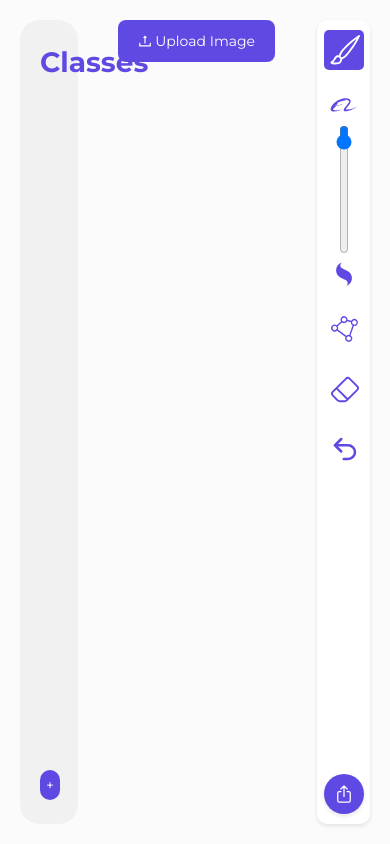
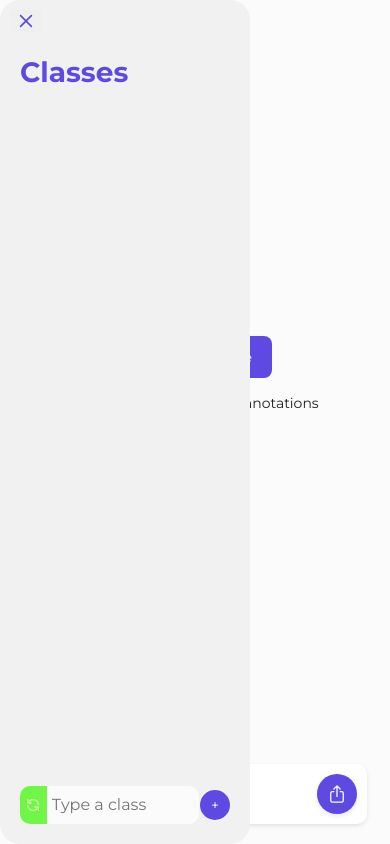
Before and after one commit to ana-pfeilsticker/Take-Home-Test-Overview-AI, a React (Vite) app in the folder segmentation-tool/: page / in a window 390 px wide. Built offline with nearby package versions, Linux system fonts and the light colour scheme.

Commit message:
feat: adds responsivines in smaller screens

```diff
--- a/segmentation-tool/src/App.css
+++ b/segmentation-tool/src/App.css
@@ -1,5 +1,5 @@
-#root {
-	max-width: 1280px;
-	margin: 0 auto;
-	text-align: center;
+@media (max-width: 800px) {
+	#sider {
+		position: absolute;
+	}
 }
--- a/segmentation-tool/src/App.tsx
+++ b/segmentation-tool/src/App.tsx
@@ -5,6 +5,7 @@ import theme from "./styles/theme";
 import ClassesPanel from "./components/ClassesPanel/ClassesPanel";
 import CanvasArea from "./components/Canvas/CanvasArea";
 import { useState } from "react";
+import "./App.css";
 
 export interface ClassItemInterface {
 	id: number;
@@ -39,12 +40,15 @@ function App() {
 			}}
 		>
 			<AntdApp>
-				<Layout style={{ height: "100vh", background: "#FBFBFB" }}>
+				<Layout id="layout" style={{ height: "100vh", background: "#FBFBFB" }}>
 					<Sider
+						id="sider"
 						width="25%"
 						style={{
 							background: theme.backgroundColor,
 							padding: "20px",
+							minWidth: "300px",
+							zIndex: "1000",
 						}}
 					>
 						<ClassesPanel
--- /dev/null
+++ b/segmentation-tool/src/components/Canvas/CanvasArea.css
@@ -0,0 +1,15 @@
+#canvas-div {
+	height: 100%;
+	width: 90%;
+}
+
+@media (max-width: 800px) {
+	.canvas-toolbar {
+		flex-direction: column;
+	}
+
+	#canvas-div {
+		height: 90%;
+		width: 99%;
+	}
+}
--- a/segmentation-tool/src/components/Canvas/CanvasArea.tsx
+++ b/segmentation-tool/src/components/Canvas/CanvasArea.tsx
@@ -4,6 +4,7 @@ import { Upload, message } from "antd";
 import { UploadOutlined } from "@ant-design/icons";
 import { validateCOCOOnServer } from "../../services/cocoService";
 import ToolBar from "../Toolbar/Toobar";
+import "./CanvasArea.css";
 
 interface ClassItemInterface {
 	id: number;
@@ -35,7 +36,7 @@ const CanvasArea: React.FC<CanvasAreaProps> = ({
 	const [brushWidth, setBrushWidth] = useState(5);
 
 	// Modo brush, polígono e borracha
-	const [isBrushing, setIsBrushing] = useState(true);
+	const [isBrushing, setIsBrushing] = useState(false);
 	const [isPolygonMode, setIsPolygonMode] = useState(false);
 	const [isEraserMode, setIsEraserMode] = useState(false);
 
@@ -61,7 +62,7 @@ const CanvasArea: React.FC<CanvasAreaProps> = ({
 		const height = canvasDiv.clientHeight;
 
 		const canvas = new fabric.Canvas(canvasRef.current, {
-			isDrawingMode: true,
+			isDrawingMode: false,
 			selection: false,
 			backgroundColor: "transparent",
 			width,
@@ -439,6 +440,13 @@ const CanvasArea: React.FC<CanvasAreaProps> = ({
 		const canvas = fabricCanvasRef.current;
 		if (!canvas) return;
 
+		if (!selectedClass) {
+			message.warning("Select a class to draw");
+			canvas.isDrawingMode = false;
+
+			return;
+		}
+
 		if (isBrushing) {
 			setIsBrushing(false);
 			canvas.isDrawingMode = false;
@@ -453,6 +461,13 @@ const CanvasArea: React.FC<CanvasAreaProps> = ({
 	function togglePolygonMode() {
 		const canvas = fabricCanvasRef.current;
 		if (!canvas) return;
+
+		if (!selectedClass) {
+			message.warning("Select a class to draw");
+			setIsPolygonMode(false);
+
+			return;
+		}
 
 		if (isPolygonMode) {
 			setIsPolygonMode(false);
@@ -611,18 +626,18 @@ const CanvasArea: React.FC<CanvasAreaProps> = ({
 	// ============================
 	return (
 		<div
+			className="canvas-toolbar"
 			style={{
 				display: "flex",
 				height: "100%",
 				width: "100%",
 				justifyContent: "space-between",
+				alignContent: "center",
 			}}
 		>
 			<div
 				id="canvas-div"
 				style={{
-					height: "100%",
-					width: "90%",
 					borderRadius: "20px",
 					display: "flex",
 					position: "relative",
@@ -633,6 +648,16 @@ const CanvasArea: React.FC<CanvasAreaProps> = ({
 				}}
 			>
 				{!isImageUploaded ? (
+					<div
+						style={{
+							display: "flex",
+							flexDirection: "column",
+							alignItems: "center",
+							justifyContent: "center",
+							gap: "4px",
+							width: "100%",
+						}}
+					>
 						<Upload beforeUpload={handleImageUpload} showUploadList={false}>
 							<button
 								style={{
@@ -648,6 +673,8 @@ const CanvasArea: React.FC<CanvasAreaProps> = ({
 								<UploadOutlined /> Upload Image
 							</button>
 						</Upload>
+						<p>Upload a image to make anotations</p>
+					</div>
 				) : (
 					<>
 						<canvas
--- /dev/null
+++ b/segmentation-tool/src/components/ClassesPanel/ClassesPanel.css
@@ -0,0 +1,22 @@
+#class-menu {
+	display: none;
+}
+
+.panel-container {
+	transition: transform 0.3s ease;
+	/* em tela grande, flex: 0 0 300px, etc */
+}
+
+@media (max-width: 800px) {
+	.panel-container {
+		position: fixed;
+		top: 0;
+		left: 0;
+		width: 250px;
+		height: 100vh;
+		transform: translateX(-100%);
+	}
+	.panel-container.open {
+		transform: translateX(0);
+	}
+}
--- a/segmentation-tool/src/components/ClassesPanel/ClassesPanel.tsx
+++ b/segmentation-tool/src/components/ClassesPanel/ClassesPanel.tsx
@@ -1,6 +1,8 @@
-import { useState } from "react";
+import { useEffect, useState } from "react";
 import theme from "../../styles/theme";
 import CustomInput from "./ClassesInput";
+import "./ClassesPanel.css";
+import { CgClose } from "react-icons/cg";
 
 interface ClassItemInterface {
 	id: number;
@@ -23,6 +25,19 @@ function ClassesPanel({
 	onAddClass,
 }: ClassesPanelProps) {
 	const [newClassName, setNewClassName] = useState<string>("");
+	const [isOpen, setIsOpen] = useState(true);
+
+	useEffect(() => {
+		const handleResize = () => {
+			if (window.innerWidth >= 800) {
+				setIsOpen(true); // em telas grandes, sempre aberto
+			} else {
+				setIsOpen(false);
+			}
+		};
+		window.addEventListener("resize", handleResize);
+		return () => window.removeEventListener("resize", handleResize);
+	}, []);
 
 	function handleAddClassClick() {
 		if (!newClassName.trim()) return;
@@ -46,22 +61,66 @@ function ClassesPanel({
 	};
 
 	return (
+		<div style={{ height: isOpen ? "100%" : "fit-content" }}>
+			<button
+				style={{
+					position: "absolute",
+					top: 10,
+					left: 10,
+					zIndex: 1000,
+					display: window.innerWidth < 800 && !isOpen ? "flex" : "none",
+					alignItems: "center",
+					gap: "2px",
+					padding: "10px 20px",
+					backgroundColor: "#5E4AE3",
+					color: "#fff",
+					borderRadius: "8px",
+					border: "none",
+					cursor: "pointer",
+				}}
+				onClick={() => setIsOpen(!isOpen)}
+			>
+				{" "}
+				Classes
+			</button>
+			{isOpen && (
 				<div
+					className={`panel-container ${isOpen ? "open" : ""}`}
 					style={{
 						background: theme.lightBackgroundColor,
+						height: "100%",
+						borderRadius: "20px",
 						padding: "20px",
-				borderRadius: "20px",
-				height: "100%",
 						display: "flex",
 						flexDirection: "column",
 						justifyContent: "space-between",
 					}}
 				>
+					<button
+						style={{
+							position: "absolute",
+							top: 10,
+							left: 10,
+							zIndex: 1000,
+							display: window.innerWidth < 800 ? "flex" : "none",
+							alignItems: "center",
+							gap: "2px",
+							color: "#5E4AE3",
+							border: "none",
+							cursor: "pointer",
+							fontSize: "20px",
+						}}
+						onClick={() => setIsOpen(!isOpen)}
+					>
+						{" "}
+						<CgClose />
+					</button>
 					<h3
 						style={{
 							color: theme.primaryColor,
 							fontSize: "28px",
 							fontWeight: "bold",
+							marginTop: "30px",
 						}}
 					>
 						Classes
@@ -131,6 +190,8 @@ function ClassesPanel({
 						</button>
 					</div>
 				</div>
+			)}
+		</div>
 	);
 }
 
--- a/segmentation-tool/src/components/Toolbar/Toobar.tsx
+++ b/segmentation-tool/src/components/Toolbar/Toobar.tsx
@@ -5,6 +5,7 @@ import { DiSenchatouch } from "react-icons/di";
 import { IoShareOutline } from "react-icons/io5";
 import { LuUndo2 } from "react-icons/lu";
 import { PiPolygonLight } from "react-icons/pi";
+import "./Toolbar.css";
 
 interface ToolBarProps {
 	onToggleBrush: () => void;
@@ -33,28 +34,18 @@ const ToolBar: React.FC<ToolBarProps> = ({
 }) => {
 	return (
 		<div
+			className="toolbar"
 			style={{
-				display: "flex",
-				flexDirection: "column",
 				alignItems: "center",
 				justifyContent: "space-between",
-				height: "100%",
-				width: "60px",
 				backgroundColor: "#fff",
 				borderRadius: "10px",
 				boxShadow: "0 2px 4px rgba(0, 0, 0, 0.1)",
-				padding: "10px 0",
+				padding: "10px 10px",
 			}}
 		>
 			{/* Menu de ferramentas */}
-			<div
-				style={{
-					display: "flex",
-					flexDirection: "column",
-					alignItems: "center",
-					gap: "20px",
-				}}
-			>
+			<div className="tools-menu">
 				{/* Brush */}
 				<button
 					onClick={onToggleBrush}
@@ -71,15 +62,8 @@ const ToolBar: React.FC<ToolBarProps> = ({
 				>
 					<BsBrush />
 				</button>
-
-				<div
-					style={{
-						display: "flex",
-						flexDirection: "column",
-						alignItems: "center",
-						gap: "5px",
-					}}
-				>
+				{isBrushingActive && (
+					<div className="brush-size-control">
 						<AiOutlineAlibaba
 							style={{
 								color: "#5E4AE3",
@@ -93,11 +77,6 @@ const ToolBar: React.FC<ToolBarProps> = ({
 							max={50}
 							value={brushWidth}
 							onChange={(e) => onBrushWidthChange(Number(e.target.value))}
-						style={{
-							width: "40px",
-							writingMode: "vertical-lr",
-							cursor: "pointer",
-						}}
 						/>
 
 						<DiSenchatouch
@@ -107,6 +86,7 @@ const ToolBar: React.FC<ToolBarProps> = ({
 							}}
 						/>
 					</div>
+				)}
 
 				{/* Polygon */}
 				<button
--- /dev/null
+++ b/segmentation-tool/src/components/Toolbar/Toolbar.css
@@ -0,0 +1,53 @@
+.toolbar {
+	display: flex;
+	flex-direction: column;
+	height: 100%;
+	width: 60px;
+}
+.tools-menu {
+	display: flex;
+	flex-direction: column;
+	align-items: center;
+	gap: 20px;
+}
+
+.brush-size-control {
+	display: flex;
+	flex-direction: column;
+	align-items: center;
+	gap: 5px;
+}
+
+.brush-size-control input[type="range"] {
+	writing-mode: vertical-lr;
+	width: 40px;
+}
+
+@media (max-width: 800px) {
+	.toolbar {
+		flex-direction: row;
+		height: 60px;
+		width: 99%;
+	}
+
+	.tools-menu {
+		flex-direction: row;
+	}
+
+	.brush-size-control {
+		flex-direction: row; /* agora fica em linha */
+		gap: 10px;
+		justify-content: center;
+		position: absolute;
+		background-color: white;
+		padding: 4px;
+		border-radius: 2px;
+		box-shadow: 0 2px 4px rgba(0, 0, 0, 0.1);
+		left: 80px;
+	}
+
+	.brush-size-control input[type="range"] {
+		writing-mode: horizontal-tb; /* ou "horizontal-lr" se preferir */
+		width: 100px; /* maior, para deslizar melhor */
+	}
+}
```
Lines whose indentation alone changed are shown as unchanged.
